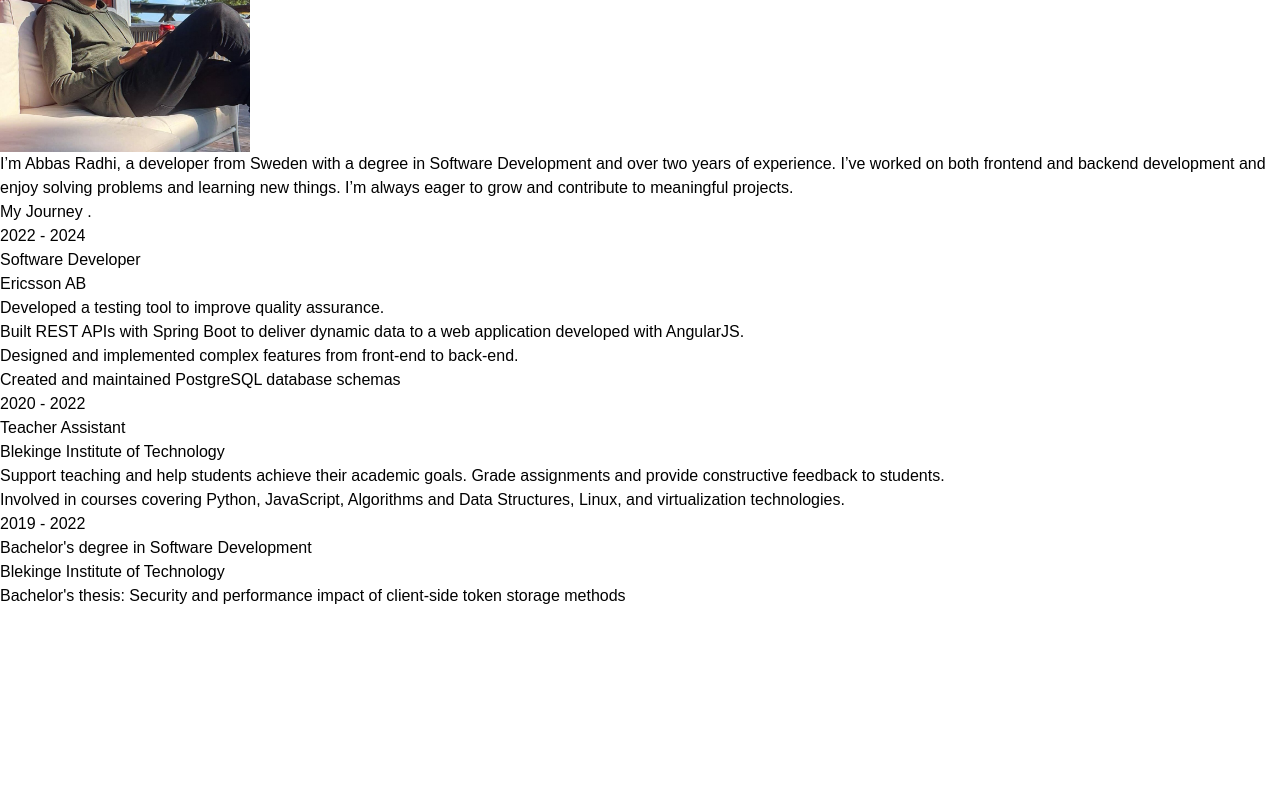
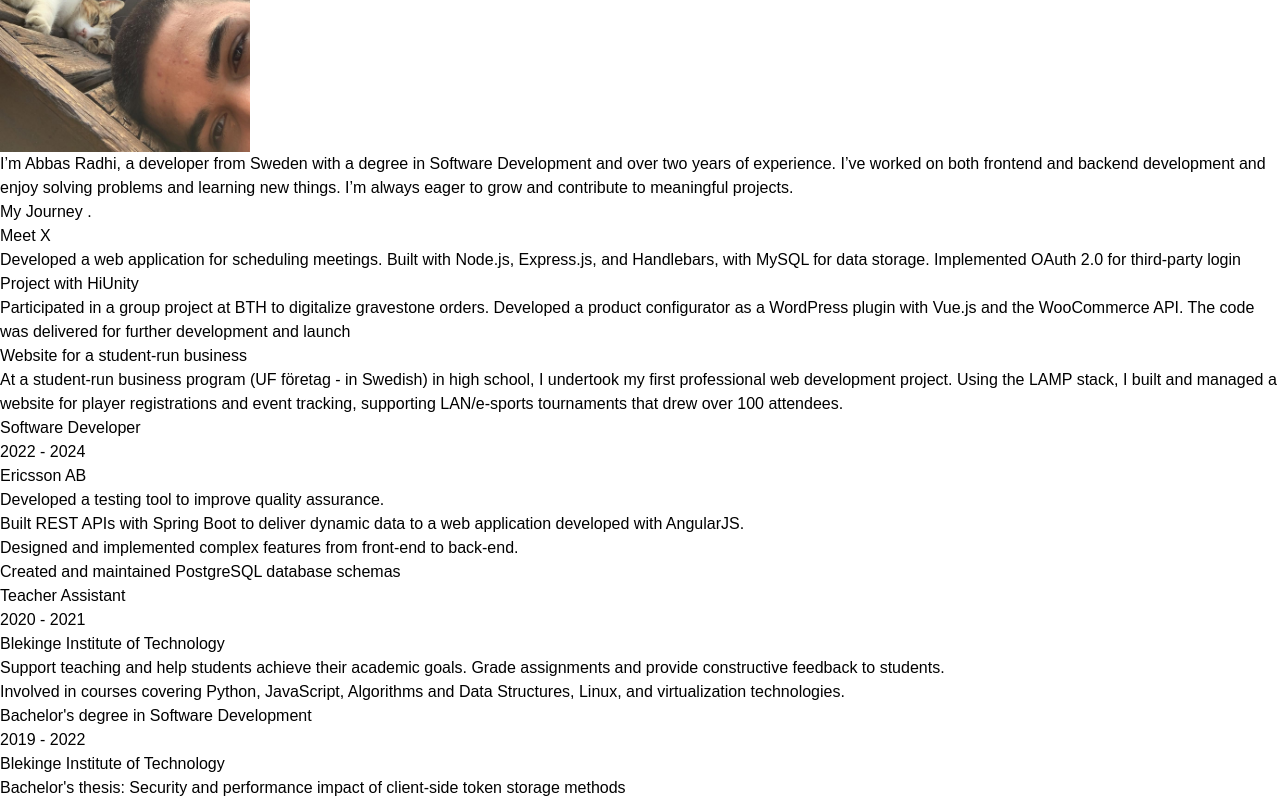
Before and after one commit to abberadhi/abbe-dev, a Next.js app: page / in a window 1280 px wide. Shown: the part 536-1336 px from the top of the page. Before the commit the page ends 1144 px from the top, so only its background shows below. Built offline with nearby package versions, Linux system fonts and the light colour scheme.

Commit message:
add more info

```diff
--- a/src/app/components/aboutMe.tsx
+++ b/src/app/components/aboutMe.tsx
@@ -17,7 +17,7 @@ export const AboutMe = () => {
             className="rounded border-2 border-[#d1716b]"
           />
         </div>
-        <div className="text-lg flex-1 flex">
+        <div className="text-lg flex-1 flex mt-4 md:mt-0">
           <p>
             I’m Abbas Radhi, a developer from Sweden with a degree in Software
             Development and over two years of experience. I’ve worked on both
--- a/src/app/components/workTimeline.tsx
+++ b/src/app/components/workTimeline.tsx
@@ -9,8 +9,8 @@ export const WorkTimeline = () => {
       company: "Ericsson AB",
       period: "2022 - 2024",
       role: "Software Developer",
-      description: () => (
-        <ol className="ml-4 text-base font-normal list-disc text-gray-500 ">
+      description: (
+        <ol className="ml-4 text-base font-normal list-disc  ">
           <li>Developed a testing tool to improve quality assurance.</li>
           <li>
             Built REST APIs with Spring Boot to deliver dynamic data to a web
@@ -26,10 +26,10 @@ export const WorkTimeline = () => {
     },
     {
       company: "Blekinge Institute of Technology",
-      period: "2020 - 2022",
+      period: "2020 - 2021",
       role: "Teacher Assistant",
-      description: () => (
-        <ol className="ml-4 text-base font-normal list-disc text-gray-500 dark:text-gray-400">
+      description: (
+        <ol className="ml-4 text-base font-normal list-disc">
           <li>
             Support teaching and help students achieve their academic goals.
             Grade assignments and provide constructive feedback to students.
@@ -45,9 +45,9 @@ export const WorkTimeline = () => {
       company: "Blekinge Institute of Technology",
       period: "2019 - 2022",
       role: "Bachelor's degree in Software Development",
-      description: () => (
+      description: (
         <>
-          <ol className="ml-4 text-base font-normal list-disc text-gray-500 dark:text-gray-400">
+          <ol className="ml-4 text-base font-normal list-disc">
             <li>
               Bachelor's thesis:{" "}
               <a
@@ -72,12 +72,14 @@ export const WorkTimeline = () => {
         return (
           <li className="mb-6 ms-4">
             <div className="absolute w-3 h-3 rounded-full mt-1.5 -start-1.5 border border-white border-gray-900 bg-gray-700"></div>
-            <time className="mb-1 text-sm font-normal leading-none text-gray-400 dark:text-gray-500">
-              {job.period}
-            </time>
-            <h3 className="text-lg font-semibold text-white">{job.role}</h3>
+            <div className="flex justify-between items-center">
+              <h3 className="text-lg font-semibold text-white">{job.role}</h3>
+              <time className="mb-1 text-sm font-normal leading-none text-gray-400 dark:text-gray-500">
+                {job.period}
+              </time>
+            </div>
             <h4 className="text-sm text-gray-300">{job.company}</h4>
-            {job.description()}
+            <div className="text-gray-400">{job.description}</div>
           </li>
         );
       })}
--- a/src/app/page.tsx
+++ b/src/app/page.tsx
@@ -12,8 +12,49 @@ export default function Home() {
         <article className="p-12 bg-transparent mx-auto lg:px-8">
           <TitlePageBreak title="My Journey"></TitlePageBreak>
 
-          <div className="flex gap-6 mt-12">
-            <div className="flex-1"></div>
+          <div className="flex gap-6 mt-12 flex-col-reverse md:flex-row">
+            <div className="flex-1 flex flex-col gap-4">
+              <div className="border-l-2 border-gray-600 p-4 ">
+                <div className="flex justify-between items-center">
+                  <h3 className="text-lg font-semibold text-white">Meet X</h3>
+                  <time className="mb-1 text-sm font-normal leading-none text-gray-400 dark:text-gray-500"></time>
+                </div>
+                <p className="text-gray-400">
+                  Developed a web application for scheduling meetings. Built
+                  with Node.js, Express.js, and Handlebars, with MySQL for data
+                  storage. Implemented OAuth 2.0 for third-party login
+                </p>
+              </div>
+              <div className="border-l-2 border-gray-600 p-4 ">
+                <div className="flex justify-between items-center">
+                  <h3 className="text-lg font-semibold text-white">
+                    Project with HiUnity
+                  </h3>
+                  <time className="mb-1 text-sm font-normal leading-none text-gray-400 dark:text-gray-500"></time>
+                </div>
+                <p className="text-gray-400">
+                  Participated in a group project at BTH to digitalize
+                  gravestone orders. Developed a product configurator as a
+                  WordPress plugin with Vue.js and the WooCommerce API. The code
+                  was delivered for further development and launch
+                </p>
+              </div>
+              <div className="border-l-2 border-gray-600 p-4 ">
+                <div className="flex justify-between items-center">
+                  <h3 className="text-lg font-semibold text-white">
+                    Website for a student-run business
+                  </h3>
+                  <time className="mb-1 text-sm font-normal leading-none text-gray-400 dark:text-gray-500"></time>
+                </div>
+                <p className="text-gray-400">
+                  At a student-run business program (UF företag - in Swedish) in
+                  high school, I undertook my first professional web development
+                  project. Using the LAMP stack, I built and managed a website
+                  for player registrations and event tracking, supporting
+                  LAN/e-sports tournaments that drew over 100 attendees.
+                </p>
+              </div>
+            </div>
             <div className="flex-1">
               <WorkTimeline></WorkTimeline>
             </div>
```
Also changed, not shown: public/photo_2.jpg.
